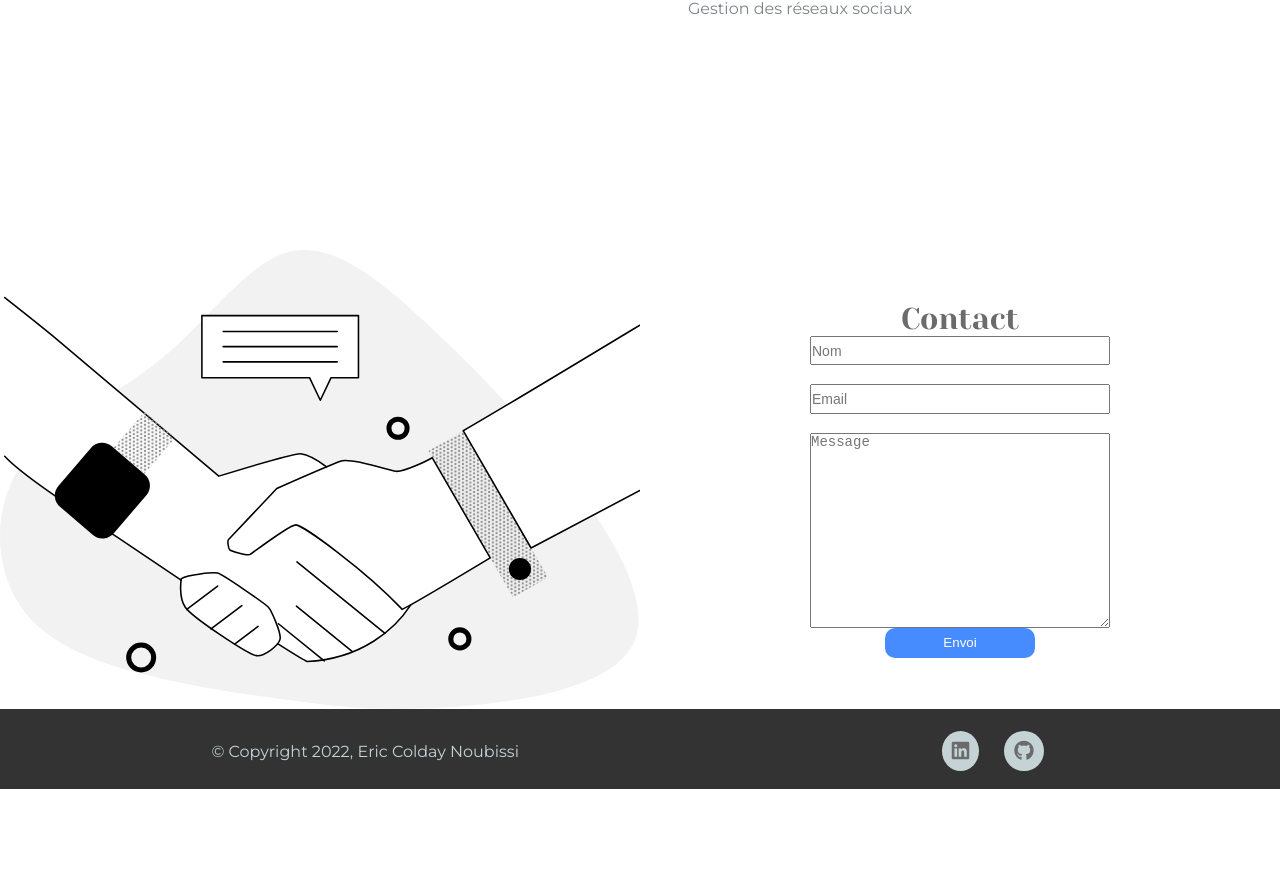
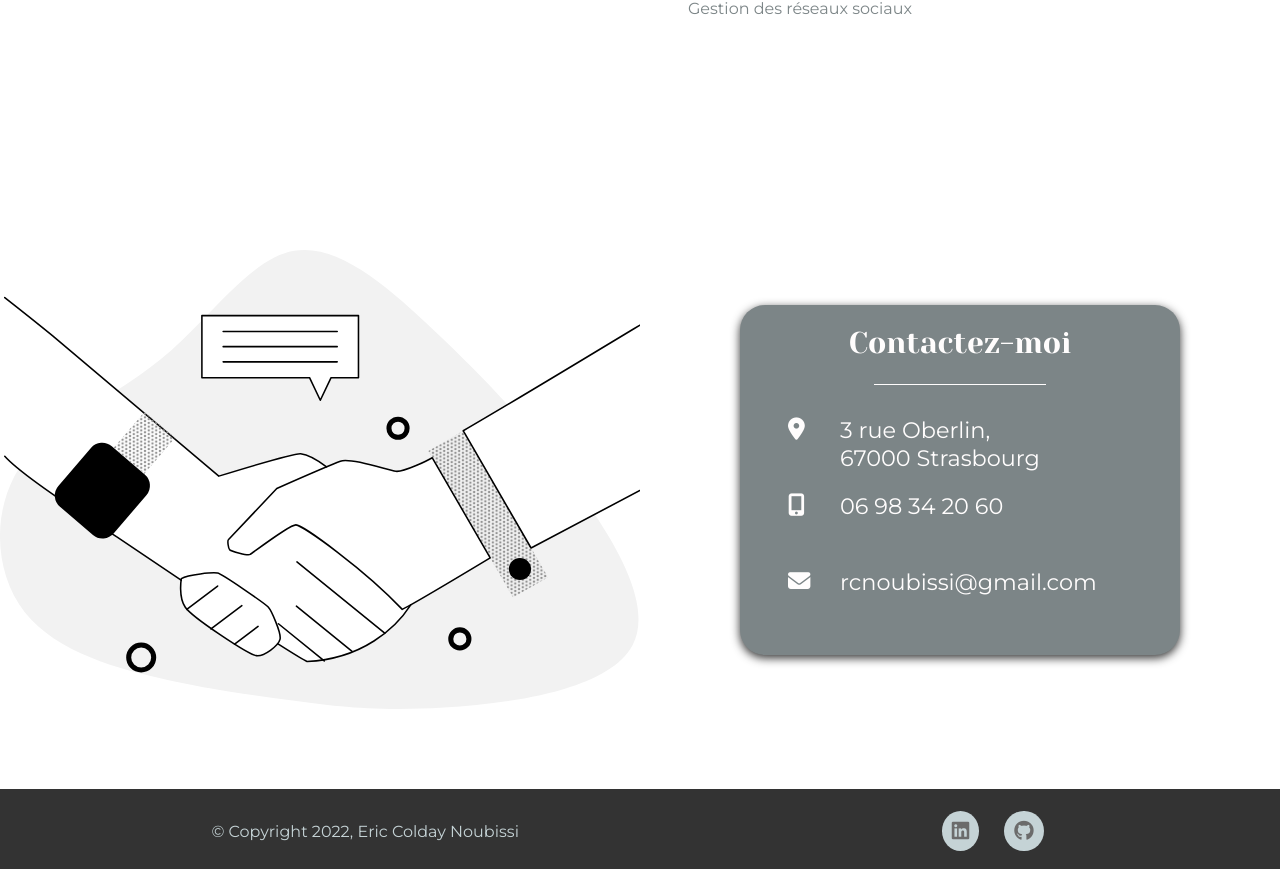
Before and after one commit to eric-colday/portfolio, a React (Create React App) app: page /a-propos in a window 1280 px wide. Shown: the part 837-1706 px from the top of the page. Before the commit the page ends 1626 px from the top, so only its background shows below. Built offline with nearby package versions, Linux system fonts and the light colour scheme.

Commit message:
Contact changé

```diff
--- a/package.json
+++ b/package.json
@@ -9,6 +9,7 @@
     "emailjs": "^4.0.0",
     "emailjs-com": "^3.2.0",
     "react": "^18.2.0",
+    "react-copy-to-clipboard": "^5.1.0",
     "react-dom": "^18.2.0",
     "react-router-dom": "^6.3.0",
     "react-scripts": "5.0.1",
--- a/src/components/ContactForm.js
+++ b/src/components/ContactForm.js
@@ -1,44 +1,44 @@
 import React from 'react'
-import { useState } from "react";
-import emailjs from 'emailjs-com';
-import { useRef } from 'react';
+import { CopyToClipboard } from 'react-copy-to-clipboard';
 
 const ContactForm = () => {
-  const [message, setMessage] = useState(false);
-  const form = useRef();
 
-  const handleSubmit = (e) => {
-    e.preventDefault();
-    emailjs
-    .sendForm(
-      'service_ey10kdh',
-      'template_kfrrmrj',
-      form.current,
-      'dxrha_OOuhjt2tjQX'
-    )
-    .then((result) => {
-        console.log(result.text);
-    }, (error) => {
-        console.log(error.text);
-    });
-    setMessage(true);
-  };
   return (
     <div className="contact">
       <div className="left">
         <img src="media/shake.svg" alt="" />
       </div>
       <div className="right">
-        <h2>Contact</h2>
-        <form ref={form} onSubmit={handleSubmit}>
-          <input type="text" name="name" placeholder="Nom"/>
-          <br/>
-          <input type="email" name="user_email" placeholder="Email" />
-          <br/>
-          <textarea placeholder="Message" name="message"></textarea>
-          <button type="submit">Envoi</button>
-          {message && <span>Merci, je vous répondrai d'ici peu :)</span>}
-        </form>
+        <div className="contactBox">
+          <h2>Contactez-moi</h2>
+          <ul>
+              <li>
+                  <i className="fas fa-map-marker-alt"></i>
+                  <span>3 rue Oberlin, <br />
+                        67000 Strasbourg</span>
+              </li>
+              <li>
+                  <i className="fas fa-mobile-alt"></i>
+                  <CopyToClipboard text="0698342060">
+                      <span
+                          className="clickInput"
+                          onClick={() => {alert ('Téléphone copié!');}}>
+                              06 98 34 20 60
+                      </span>
+                  </CopyToClipboard>
+              </li>
+              <li>
+                  <i className="fas fa-envelope"></i>
+                  <CopyToClipboard text="rcnoubissi@gmail.com">
+                      <span
+                          className="clickInput"
+                          onClick={() => {alert ('E-mail copié!');}}>
+                              rcnoubissi@gmail.com
+                      </span>
+                  </CopyToClipboard>
+              </li>
+          </ul>
+        </div>
       </div>
     </div>
   )
--- a/src/styles/pages/_contact.scss
+++ b/src/styles/pages/_contact.scss
@@ -1,5 +1,5 @@
 .contact {
-    padding: 18vh 0 0 0;
+    padding: 18vh 0 10vh 0;
     background-color: white;
     display: flex;
 
@@ -25,61 +25,71 @@
       align-items: center;
       justify-content: center;
 
-      h2 {
-        font-size: 30px;
-      }
+      .contactBox {
+        grid-area: 2;
+        background: $color-5;
+        margin: 0 auto;
+        padding: 1rem 3rem;
+        z-index: 2;
+        border-radius: 25px;
+        box-shadow: 0 3px 10px #333;
+        width: 50%;
+        min-width: 440px;
+        min-height: 350px;
+        color: $white;
 
-      form {
-        width: 70%;
-        height: 70%;
-        display: flex;
-        flex-direction: column;
-        align-items: center;
-        justify-content: space-around;
+        h2 {
+          text-align: center;
+          font-family: $font-1;
+          margin-top: 0.3rem;
+          position: relative;
+          font-size: 30px;
+          color: $white;
 
-        input {
-          width: 300px;
-          height: 30px;
-          font-size: 14px;
-          @media screen and (max-width: 768px) {
-              input {
-                width: 200px;
-                height: 20px;
-              }
+
+          &:after {
+            content: '';
+            height: 1px;
+            width: 50%;
+            background: $white;
+            position: absolute;
+            bottom: -25px;
+            left: 50%;
+            transform: translateX(-50%);
           }
         }
+        ul {
+          height: 72%;
+          width: inherit;
+          display: grid;
+          margin-top: 3.5rem;
 
-        textarea {
-          width: 300px;
-          height: 200px;
-          font-size: 14px;
+          li {
+            position: relative;
+          }
 
-          @media screen and (max-width: 768px){
-              textarea{
-                  width: 200px;
-                  height: 100px
-              }
+          i {
+            font-size: 1.4rem;
+            position: absolute;
+            transform: translateY(2px);
+
           }
-        }
-
-        button {
-          width: 150px;
-          height: 30px;
-          color: white;
-          background-color: #468cff;
-          border: none;
-          border-radius: 10px;
-          font-weight: 500;
-          cursor: pointer;
-
-          &:focus {
+          span {
+            font-size: 1.4rem;
+            position: absolute;
+            transform: translateX(52px);
+            background: transparent;
+            border: none;
             outline: none;
+            width: 350px;
+            transition: .2s ease;
           }
-        }
-
-        span {
-          color: #468cff;
+          .clickInput:hover {
+            transform: translateX(56px);
+            cursor: pointer;
+          }
         }
       }
     }
+
   }
```
Also changed, not shown: 1 other file (tests, documents, lock files or other folders).
